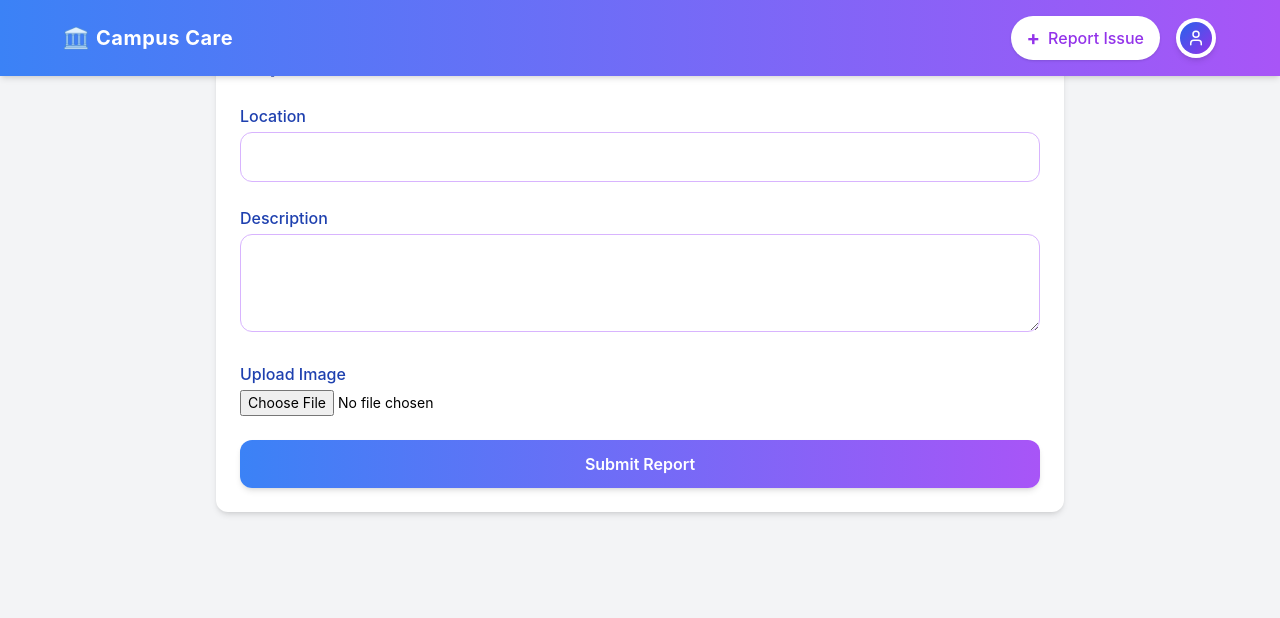
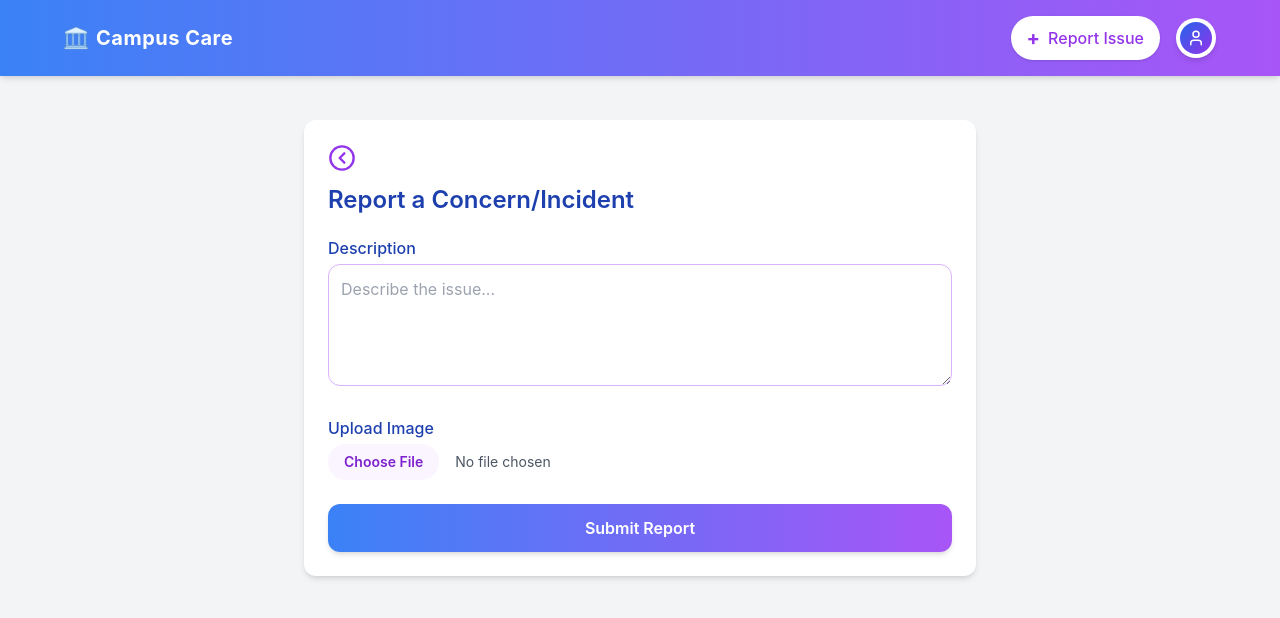
Before and after one commit to sa-l-aash/Campus-Care-Management-System, a React (Create React App) app: page /complaint in a window 1280 px wide. Shown: the top 618 px of the page. Built offline with nearby package versions, Linux system fonts and the light colour scheme.

Commit message:
Modified required fields for inputs and with back button

```diff
--- a/src/components/ComplaintForm.jsx
+++ b/src/components/ComplaintForm.jsx
@@ -1,9 +1,12 @@
 import React, { useState } from "react";
+import { useNavigate } from "react-router-dom";
+import { ChevronLeftCircle } from "lucide-react"; // More modern back icon
 
 export default function ReportForm() {
+  const navigate = useNavigate();
+
   const [formData, setFormData] = useState({
     description: "",
-    location: "",
     image: null,
   });
 
@@ -17,9 +20,15 @@ export default function ReportForm() {
 
   const handleSubmit = async (e) => {
     e.preventDefault();
+
+    const confirmed = window.confirm(
+      "⚠️ This is a private message and will only be visible to the administration.\n\nDo you want to confirm and send?"
+    );
+
+    if (!confirmed) return;
+
     const data = new FormData();
     data.append("description", formData.description);
-    data.append("location", formData.location);
     data.append("image", formData.image);
 
     try {
@@ -28,34 +37,31 @@ export default function ReportForm() {
         body: data,
       });
       alert("Report submitted!");
-      setFormData({ description: "", location: "", image: null });
+      setFormData({ description: "", image: null });
     } catch (err) {
       console.error("Upload error", err);
     }
   };
 
   return (
-    <form
-      id="report"
-      onSubmit={handleSubmit}
-      className="space-y-6 bg-white p-6 rounded-xl shadow-md"
+    <div className="bg-white p-6 rounded-xl shadow-md mt-24 max-w-2xl mx-auto">
+      {/* Back Icon Button */}
+      <div className="flex items-center mb-3">
+        <button
+          onClick={() => navigate(-1)}
+          className="text-purple-600 hover:text-purple-800 transition"
+          aria-label="Go back"
         >
-      <h2 className="text-2xl font-semibold text-blue-800 mb-4">
-        Report Broken Infrastructure
+          <ChevronLeftCircle size={28} />
+        </button>
+      </div>
+
+      <h2 className="text-2xl font-semibold text-blue-800 mb-5">
+        Report a Concern/Incident
       </h2>
 
-      <div>
-        <label className="block text-blue-800 font-medium mb-1">Location</label>
-        <input
-          type="text"
-          name="location"
-          value={formData.location}
-          onChange={handleChange}
-          className="w-full p-3 border border-purple-300 rounded-xl focus:ring-2 focus:ring-purple-400"
-          required
-        />
-      </div>
-
+      <form onSubmit={handleSubmit} className="space-y-6">
+        {/* Description */}
         <div>
           <label className="block text-blue-800 font-medium mb-1">Description</label>
           <textarea
@@ -63,11 +69,13 @@ export default function ReportForm() {
             value={formData.description}
             onChange={handleChange}
             className="w-full p-3 border border-purple-300 rounded-xl focus:ring-2 focus:ring-purple-400"
-          rows="3"
+            rows="4"
+            placeholder="Describe the issue..."
             required
           />
         </div>
 
+        {/* Image Upload */}
         <div>
           <label className="block text-blue-800 font-medium mb-1">Upload Image</label>
           <input
@@ -75,11 +83,15 @@ export default function ReportForm() {
             name="image"
             accept="image/*"
             onChange={handleChange}
-          className="w-full text-sm"
-          required
+            className="w-full text-sm text-gray-600 file:mr-4 file:py-2 file:px-4
+                       file:rounded-full file:border-0
+                       file:text-sm file:font-semibold
+                       file:bg-purple-50 file:text-purple-700
+                       hover:file:bg-purple-100"
           />
         </div>
 
+        {/* Submit Button */}
         <button
           type="submit"
           className="w-full bg-gradient-to-r from-blue-500 to-purple-500 text-white py-3 rounded-xl font-semibold hover:from-blue-600 hover:to-purple-600 transition-all shadow-md"
@@ -87,5 +99,6 @@ export default function ReportForm() {
           Submit Report
         </button>
       </form>
+    </div>
   );
 }
```
Lines whose indentation alone changed are shown as unchanged.
